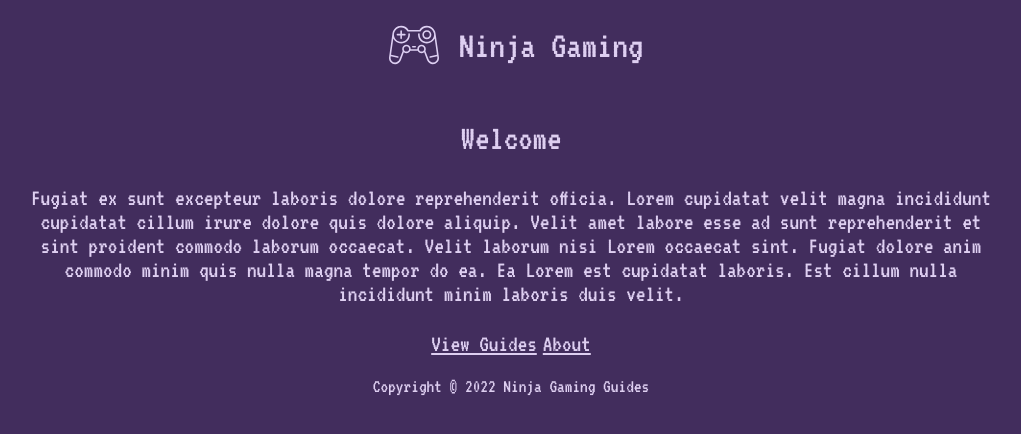
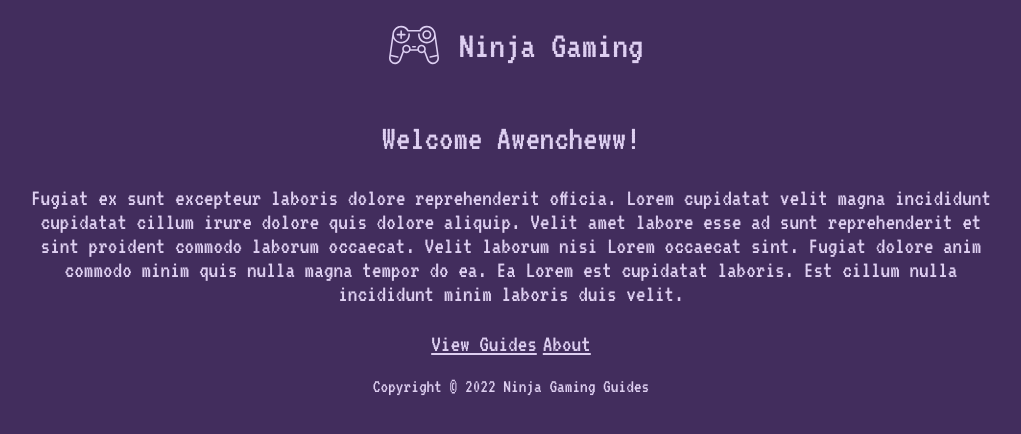
Before and after one commit to awencheww/ninja-gaming, a SvelteKit app: page / in a window 1280 px wide. Shown: the top 434 px of the page, without its empty margins (129-1150 px from the left). Built offline with nearby package versions, Linux system fonts and the light colour scheme.

Commit message:
Update +page.svelte

```diff
--- a/src/routes/(app)/+page.svelte
+++ b/src/routes/(app)/+page.svelte
@@ -4,7 +4,7 @@
 </script>
 
 <div class="index">
-  <h2>Welcome</h2>
+  <h2>Welcome Awencheww!</h2>
   <p>Fugiat ex sunt excepteur laboris dolore reprehenderit officia. Lorem cupidatat velit magna incididunt cupidatat cillum irure dolore quis dolore aliquip. Velit amet labore esse ad sunt reprehenderit et sint proident commodo laborum occaecat. Velit laborum nisi Lorem occaecat sint. Fugiat dolore anim commodo minim quis nulla magna tempor do ea. Ea Lorem est cupidatat laboris. Est cillum nulla incididunt minim laboris duis velit.</p>
 
   <a href="/guides">View Guides</a>
```
